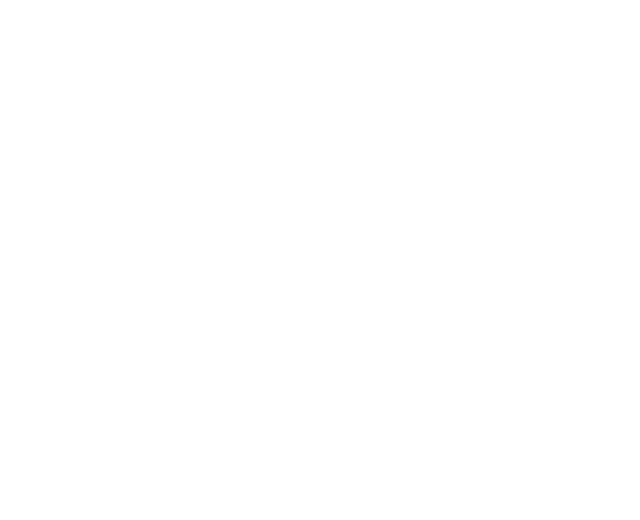
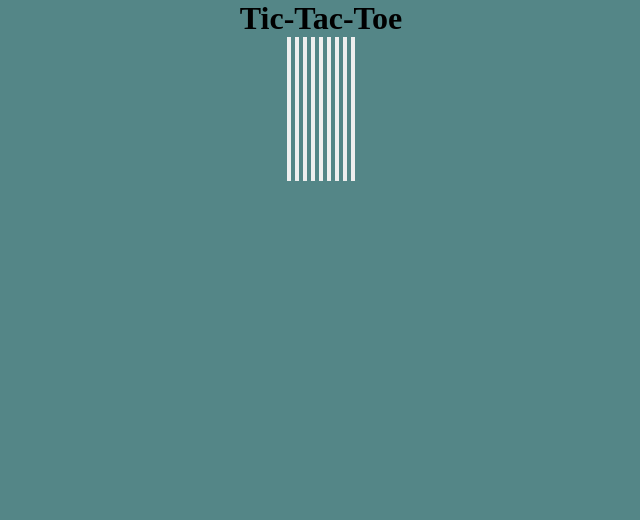
Before and after one commit to ranavivek96/Tic-Tac-Toe, a plain HTML site: page index.html in a window 1280 px wide. Shown: the whole page, without its empty margins (319-959 px from the left). Drawn offline with Linux system fonts and the light colour scheme.

Commit message:
Add initial changes

```diff
--- a/index.html
+++ b/index.html
@@ -7,7 +7,23 @@
     <link rel="stylesheet" href="style.css">
 </head>
 <body>
+    <main>
+        <h1>Tic-Tac-Toe</h1>
+        <div class="container">
+        <div class="game">
+            <button class="box"></button>
+            <button class="box"></button>
+            <button class="box"></button>
+            <button class="box"></button>
+            <button class="box"></button>
+            <button class="box"></button>
+            <button class="box"></button>
+            <button class="box"></button>
+            <button class="box"></button>
+        </div>
+    </div>
 
+    </main>
 </body>
 <script src="app.js"></script>
 </html>
--- a/style.css
+++ b/style.css
@@ -0,0 +1,21 @@
+* {
+    margin: 0;
+    padding: 0;
+}
+
+body {
+    background-color: #548687;
+    text-align: center;
+}
+
+.container {
+    height: 70vh;
+}
+
+.game {
+    height: 60vmin;
+}
+
+.box {
+    height: 18vmin;
+}
```
